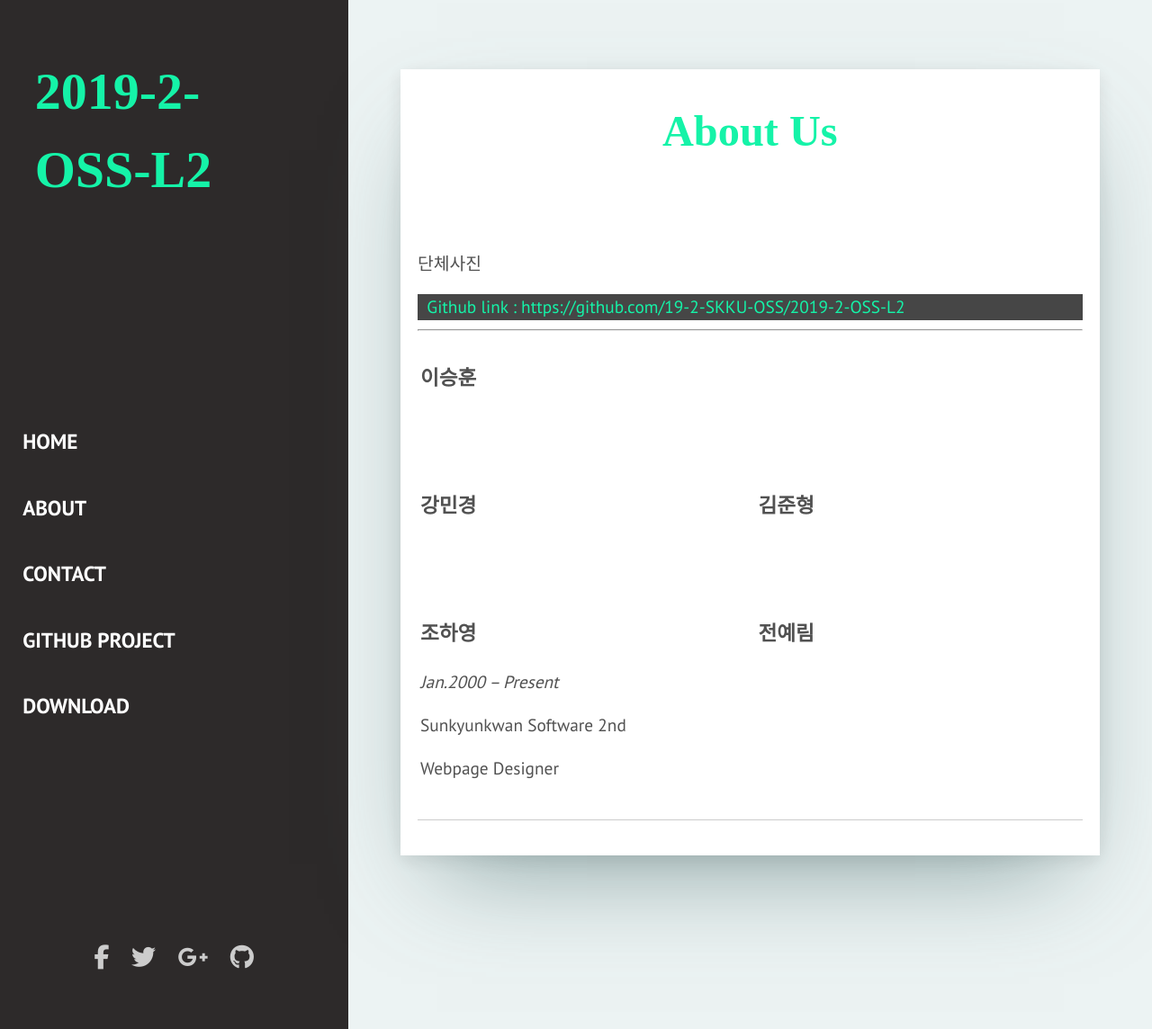
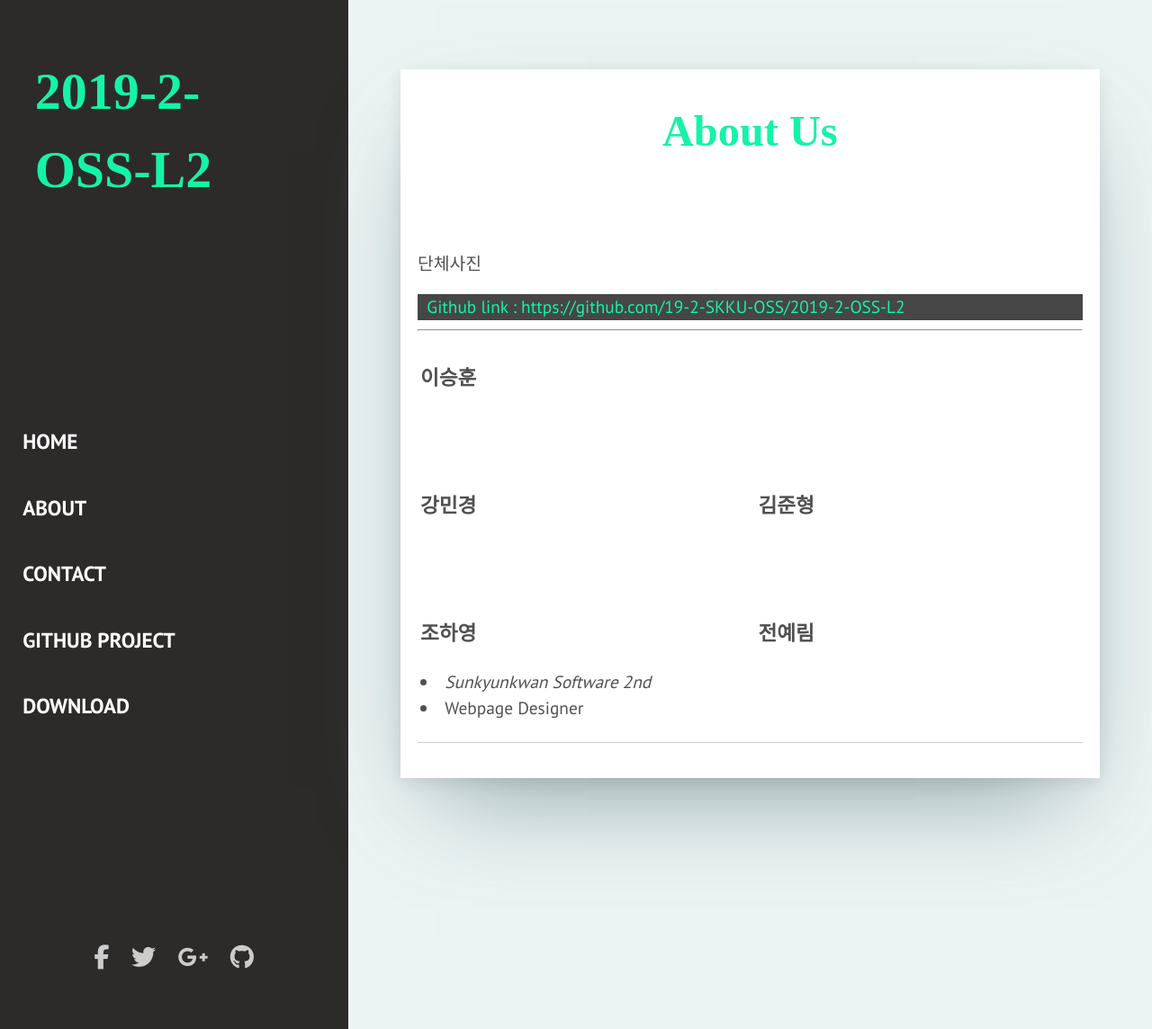
Before and after one commit to JunHyeongKim73/2019-2-OSS-L2, a Jekyll site: the page built from _pages/about.html, in a window 1280 px wide and 1144 px high. Shown: the whole window at 90% size. Built offline with Jekyll 4.4.1, drawn with Linux system fonts in a browser that asks for light colours; nearby versions of some CDN libraries; some web fonts are replaced; library files that are not in the unit come from our copies.

Commit message:
intro table
Signed-off-by: hayoung <wh28533@gmail.com>

```diff
--- a/_pages/about.html
+++ b/_pages/about.html
@@ -41,9 +41,8 @@ permalink: /about/
                         <tr>
                                 <td valign="top" align="left" width = "420" height="140" >
                                         <h3 style="font-weight: 2000;" >조하영</h3>
-                                                <i>Jan.2000 – Present</i>
-                                                <p>Sunkyunkwan Software 2nd</p>
-                                                <p>Webpage Designer</p>
+                                                <li><i>Sunkyunkwan Software 2nd</i></li>
+                                                <li>Webpage Designer</li>
 
                                 </td>
                                 <td valign="top" align="left" width = "420" height="140">
```
